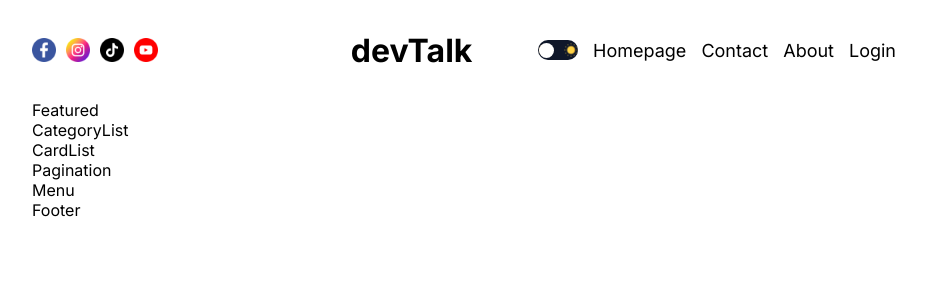
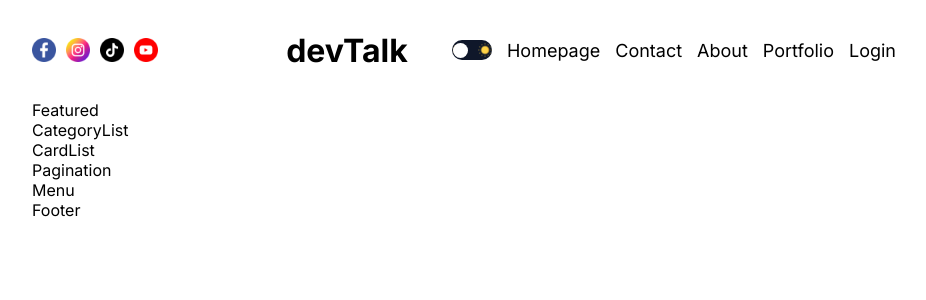
Before and after one commit to Kamire-J/blogapp, a Next.js app: page / in a window 1280 px wide. Shown: the top 300 px of the page, without its empty margins (176-1102 px from the left). Built offline with nearby package versions, Linux system fonts and the light colour scheme.

Commit message:
minor change

```diff
--- a/src/components/navbar/Navbar.jsx
+++ b/src/components/navbar/Navbar.jsx
@@ -22,6 +22,7 @@ const Navbar = () => {
         <Link href="/" className={styles.link}>Homepage</Link>
         <Link href="/" className={styles.link}>Contact</Link>
         <Link href="/" className={styles.link}>About</Link>
+        <Link href="/" className={styles.link}>Portfolio</Link>
         <AuthLinks />
       </div>
     </div>
```
